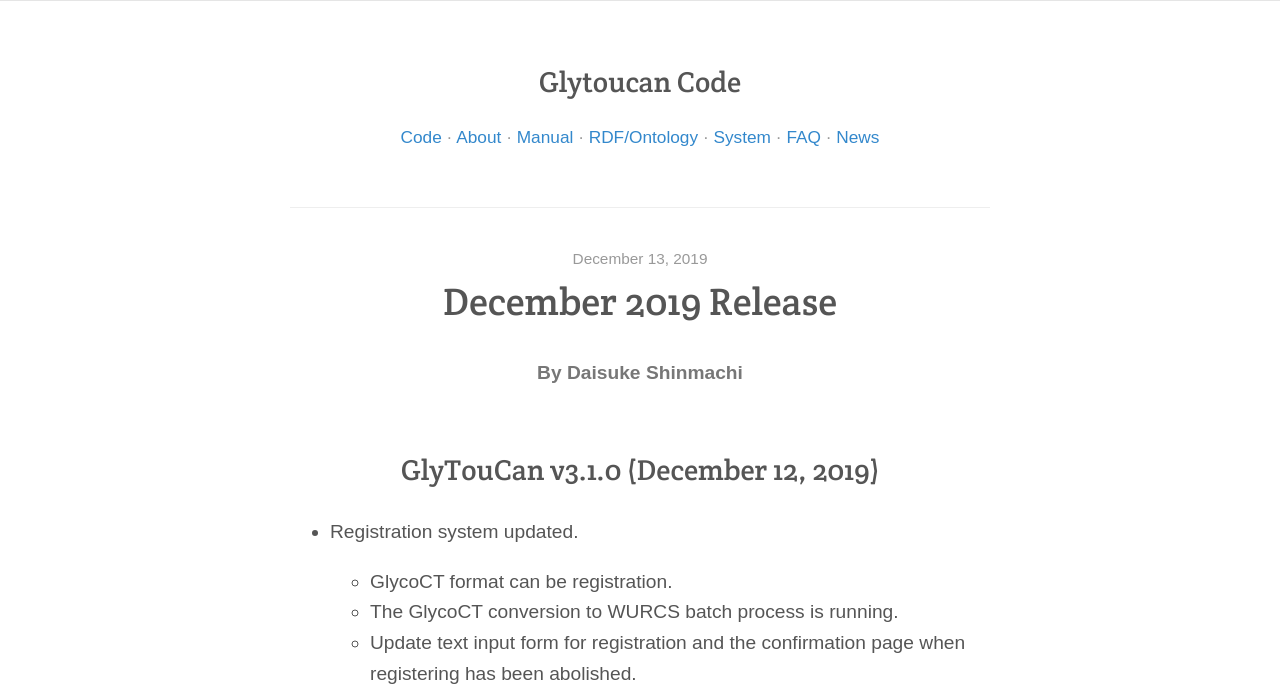
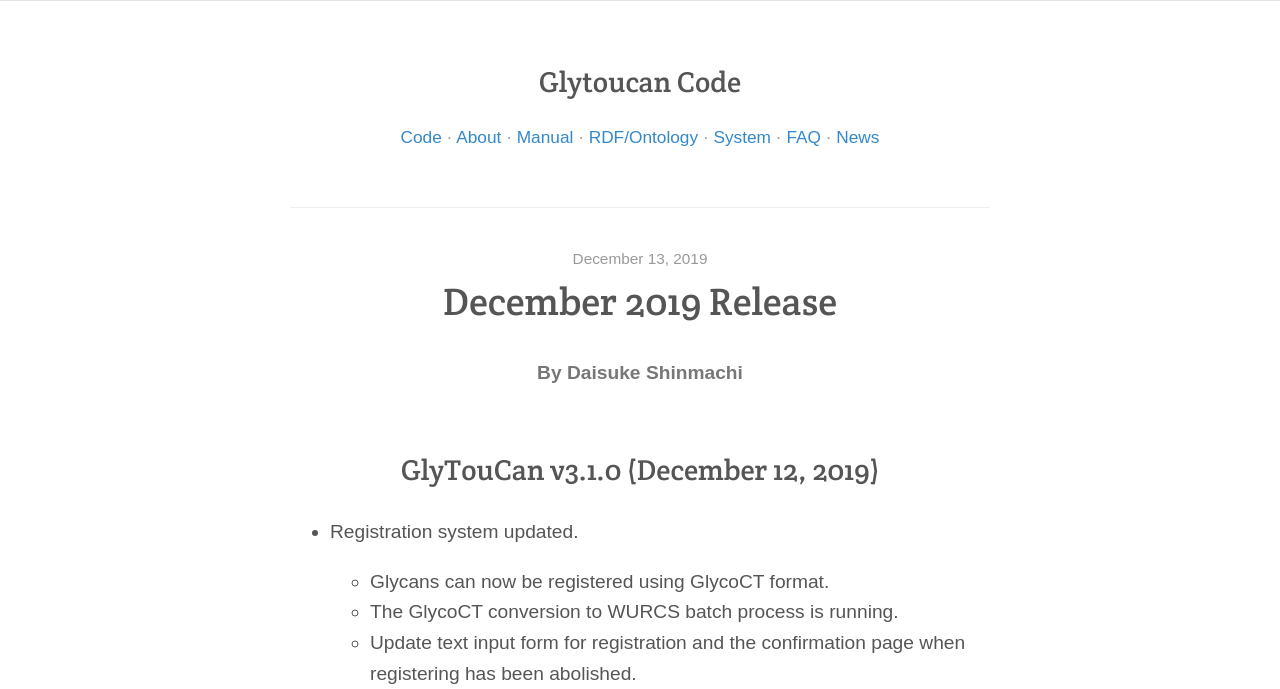
Before and after one commit to glytoucan/glytoucan, a Jekyll site: the page built from _posts/2019-12-13-update-submissions-list.md, in a window 1280 px wide, cut to the strip 0-689 px from the top of the page. Built offline with Jekyll 4.4.1, drawn with Linux system fonts in a browser that asks for light colours; nearby versions of some CDN libraries.

Commit message:
fix sentence

```diff
--- a/_posts/2019-12-13-update-submissions-list.md
+++ b/_posts/2019-12-13-update-submissions-list.md
@@ -10,7 +10,7 @@
 ## GlyTouCan v3.1.0 (December 12, 2019)
 
 * Registration system updated.
-  - GlycoCT format can be registration.
+  - Glycans can now be registered using GlycoCT format.
   - The GlycoCT conversion to WURCS batch process is running.
   - Update text input form for registration and the confirmation page when registering has been abolished.
 
```
